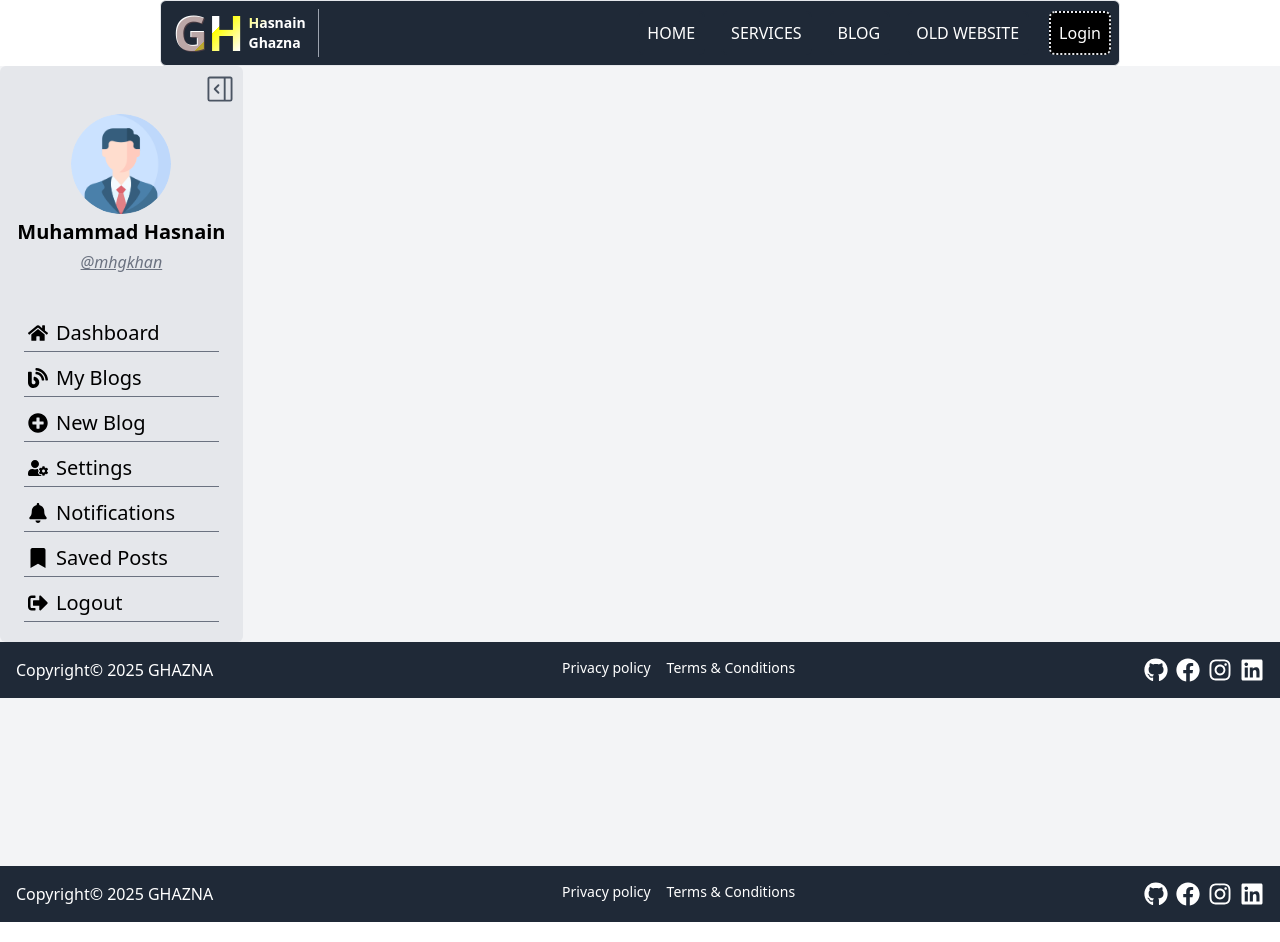
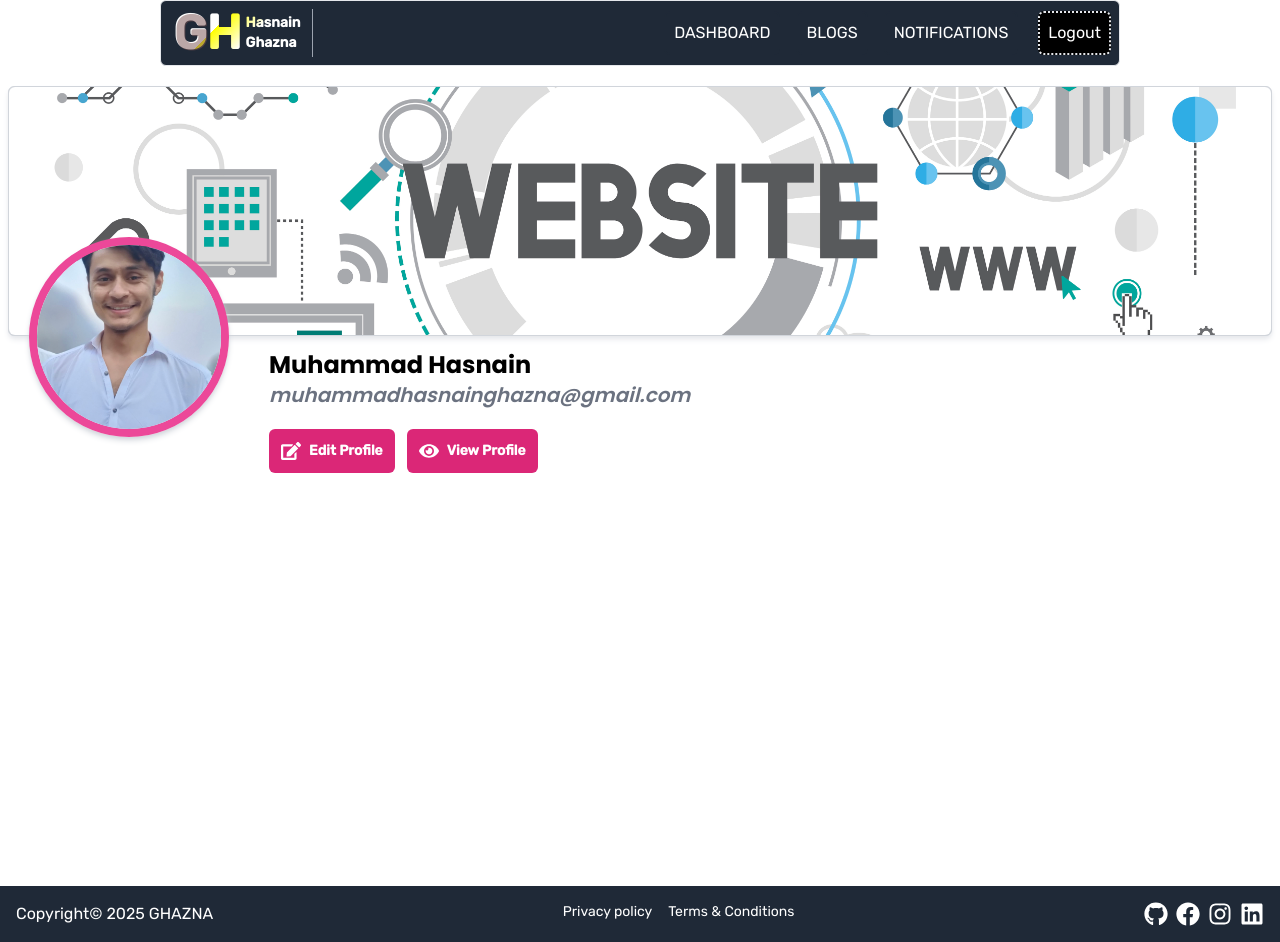
Before and after one commit to mhgkhan/ghazna, a Next.js app: page /profile in a window 1280 px wide. Built offline with nearby package versions, Linux system fonts and the light colour scheme.

Commit message:
Created Profile Hero Section

```diff
--- a/src/app/layout.js
+++ b/src/app/layout.js
@@ -81,7 +81,7 @@ export default function RootLayout({ children }) {
         className={`${headingsFont.variable} ${rubikFont.variable} antialiased`}
       >
         <main className="dark:bg-gray-800 bg-white dark:text-white text-black min-h-screen">
-          <Header isLogged={false} />
+          <Header isLogged={true} />
           {children}
           <Footer />
         </main>
--- a/src/app/profile/layout.js
+++ b/src/app/profile/layout.js
@@ -1,21 +1,9 @@
-import Footer from "@/components/Footer";
-import ProfileSidebar from "@/components/ui/profile/ProfileSidebar";
 
 
 export default async function ProfileRootLayout({ children }) {
     return <>
-        <html lang="en" className="dark:text-white text-black">
-            <body>
-                <main className="min-h-screen bg-gray-100 dark:bg-gray-800 text-black dark:text-white">
-                    <div className="flex items-start justify-between w-full h-full md:gap-3 gap-1 relative">
-                        <ProfileSidebar />
-                        <article className="w-full h-full p-2 relative py-5 rounded-md">
-                            {children}
-                        </article>
-                    </div>
-                    <Footer />
-                </main>
-            </body>
-        </html>
+        <article className="min-h-screen">
+            {children}
+        </article>
     </>
 }
--- a/src/app/profile/page.js
+++ b/src/app/profile/page.js
@@ -1,9 +1,40 @@
+import Image from 'next/image'
+import Link from 'next/link'
 import React from 'react'
+import { FaEdit, FaEye } from 'react-icons/fa'
 
 const page = () => {
   return (
     <section className='dashboard-hero w-full px-2'>
+      {/* <h1 className='text-4xl text-black'>Hello MHGKHn</h1> */}
+      <div className='profile-hero rounded-md my-5'>
+        <div className='container mx-auto'>
+          <div className='profile-img relative w-full md:h-[250px] h-[150px]  md:dark:bg-gray-800 md:bg-gray-300 sm:bg-none border  border-1 border-gray-300 rounded-md shadow-md dark:shadow-gray-400 shadow-gray-200 '>
+            <div className='coverImage md:z-auto w-full h-full relative'>
+              <Image src={"/images/website.jpg"} alt='profile picture' width={700} height={300} className='w-full h-full object-fit object-cover rounded-md' />
+            </div>
 
+            <div className='profile-data w-full md:absolute static md:top-[150px]  flex md:items-start md:justify-start items-center justify-center gap-5 md:h-[150px] md:flex-row flex-col md:mt-auto mt-[-70px]'>
+              <div className='profileImg md:z-auto z-10 md:w-[200px] md:h-[200px] w-[130px] h-[130px] rounded-full shadow-md shadow-gray-300 mx-5 border-8 border-pink-500'>
+              <Image src={"/images/hero.jpg"} alt='profile picture' width={200} height={200} className='rounded-full w-full h-full object-fit object-cover' />
+              </div>
+
+              <div className='profileInfo flex md:h-[200px] ha-auto md:items-end items-center flex-col md:justify-end justify-center md:mt-14 md:w-auto w-full'>
+                <h3 className='md:text-2xl text-xl font-bold md:w-full inline-block'>Muhammad Hasnain  </h3>
+                <h4 className='user-email italic md:text-xl text-sm dark:text-gray-400 text-gray-500'>muhammadhasnainghazna@gmail.com</h4>
+                <div className='buttons flex items-center md:justify-start  justify-center w-full gap-3 my-5 '>
+                  <Link href={"/"} className='p-3 text-sm flex items-cente justify-center gap-2 bg-pink-600 text-white font-bold rounded-md'><span className='text-xl'><FaEdit /></span> Edit Profile </Link>
+                  <Link href={"/"} className='p-3 text-sm flex items-cente justify-center gap-2 bg-pink-600 text-white font-bold rounded-md'><span className='text-xl'><FaEye /></span> View Profile </Link>
+                </div>
+              </div>
+
+
+
+
+            </div>
+          </div>
+        </div>
+      </div>
     </section>
   )
 }
--- a/src/components/Header.jsx
+++ b/src/components/Header.jsx
@@ -5,7 +5,7 @@ import { usePathname, useRouter } from "next/navigation";
 import { useEffect, useState } from "react";
 import { RxHamburgerMenu } from "react-icons/rx";
 
-export default function Header({isLogged}) {
+export default function Header({ isLogged }) {
   const [openedNav, setOpenedNav] = useState(false);
   const pathname = usePathname();
   const router = useRouter();
@@ -20,7 +20,7 @@ export default function Header({isLogged}) {
 
         {/* logo area  */}
         <div className="logo-area flex items-center justify-between gap-2 md:w-auto w-full">
-          <div className="px-3 logo border-1 border-r  border-gray-400 flex items-center justify-center gap-1 cursor-pointer" onClick={()=>{
+          <div className="px-3 logo border-1 border-r  border-gray-400 flex items-center justify-center gap-1 cursor-pointer" onClick={() => {
             router.push("/");
           }}>
             <div className="logo-1 flex items-center justify-center text-5xl">
@@ -49,7 +49,7 @@ export default function Header({isLogged}) {
             } overflow-hidden transition-all duration-200 `}
         >
           <ul className="flex md:flex-row flex-col md:w-auto w-full items-center justify-center md:gap-4 gap-1 list-none md:mt-auto mt-5">
-            {Array.from([{ title: "home", link: "/" }, { title: "services", link: "/#servicessection" }, { title: "blog", link: "/blog" }, { title: "Old Website", link: "http://mhgkhanp.netlify.app" }]).map(
+            {Array.from(!isLogged ? [{ title: "home", link: "/" }, { title: "services", link: "/#servicessection" }, { title: "blog", link: "/blog" }, { title: "Old Website", link: "http://mhgkhanp.netlify.app" }] : [{ title: "Dashboard", link: "/profile/" }, { title: "Blogs", link: "/profile/blogs/" }, { title: "Notifications", link:"/profile/notifications/"}]).map(
               (ele, ind) => {
                 return (
                   <li
@@ -68,11 +68,11 @@ export default function Header({isLogged}) {
             )}
           </ul>
           {
-            isLogged?<button className="p-2 dark:bg-white  bg-black rounded-md border-2 border-dotted border-gray-200 dark:text-black text-white cursor-pointer" aria-label="Login" onClick={()=>router.push("/login")}>
-            Logout
-          </button>:<button className="p-2 dark:bg-white  bg-black rounded-md border-2 border-dotted border-gray-200 dark:text-black text-white cursor-pointer" aria-label="Login" onClick={()=>router.push("/login")}>
-            Login
-          </button>
+            isLogged ? <button className="p-2 dark:bg-white  bg-black rounded-md border-2 border-dotted border-gray-200 dark:text-black text-white cursor-pointer" aria-label="Login" onClick={() => router.push("/login")}>
+              Logout
+            </button> : <button className="p-2 dark:bg-white  bg-black rounded-md border-2 border-dotted border-gray-200 dark:text-black text-white cursor-pointer" aria-label="Login" onClick={() => router.push("/login")}>
+              Login
+            </button>
           }
 
         </nav>
--- a/src/components/ui/profile/ProfileSidebar.jsx
+++ b/src/components/ui/profile/ProfileSidebar.jsx
@@ -16,57 +16,9 @@ const ProfileSidebar = () => {
     }, [])
 
     return (
-        <aside className={`${sidebarOpened ? "w-[300px]" : "w-[100px]"} overflow-hidden transition-all duration-300 h-full dark:bg-gray-900 bg-gray-200 md:p-2 p-1 rounded-md`}>
-            <span onClick={() => setSidebarOpened(!sidebarOpened)} className="text-3xl cursor-pointer aboslute top-3 right-3 float-right dark:text-white text-gray-600">{sidebarOpened ? <GoSidebarExpand /> : <GoSidebarCollapse />}</span>
-            <section className="aside-header my-10">
-                <Image src="/images/user.png" alt="user picture" width={100} height={100} className="rounded-full mx-auto my-1" />
-                <h2 className={`fullname text-xl text-center mx-auto my-1 font-bold ${sidebarOpened ? "w-auto" : "w-[0px] h-[0px]"} overflow-hidden`}>Muhammad Hasnain </h2>
-                <h3 className={`text-center dark:text-gray-300 text-gray-500 underline username italic ${sidebarOpened ? "w-auto" : "w-[0px] h-[0px]"} overflow-hidden`}>@mhgkhan</h3>
-                <hr />
-            </section>
-            <nav className="aside-nav my-3 md:px-4 px-2 ">
-                <Link href="/profile" className={`flex items-center md:justify-start justify-center ${sidebarOpened?"justify-start":""} gap-2 my-2 hover:text-yellow-400 transition text-xl border-b border-gray-500 p-1`}>
-                    <span className={`${!sidebarOpened ? "text-3xl" : ""}`}><FaHome /></span> <span className={`${sidebarOpened ? "w-auto" : "w-[0px] overflow-hidden"}`}>Dashboard </span>
-                </Link>
-                <Link href="/profile/myblogs" className={`flex items-center md:justify-start justify-center ${sidebarOpened?"justify-start":""} gap-2 my-2 hover:text-yellow-400 transition text-xl border-b border-gray-500 p-1`}>
-                    <span className={`${!sidebarOpened ? "text-3xl" : ""}`}><FaBlog /></span> <span className={`${sidebarOpened ? "w-auto" : "w-[0px] overflow-hidden"}`}>My Blogs</span>
-                </Link>
-                <Link href="/profile/createblog" className={`flex items-center md:justify-start justify-center ${sidebarOpened?"justify-start":""} gap-2 my-2 hover:text-yellow-400 transition text-xl border-b border-gray-500 p-1`}>
-                    <span className={`${!sidebarOpened ? "text-3xl" : ""}`}><FaPlusCircle /></span> <span className={`${sidebarOpened ? "w-auto" : "w-[0px] overflow-hidden"}`}>New Blog</span>
-                </Link>
-                <Link href="/profile/settings" className={`flex items-center md:justify-start justify-center ${sidebarOpened?"justify-start":""} gap-2 my-2 hover:text-yellow-400 transition text-xl border-b border-gray-500 p-1`}>
-                    <span className={`${!sidebarOpened ? "text-3xl" : ""}`}><FaUserCog /></span> <span className={`${sidebarOpened ? "w-auto" : "w-[0px] overflow-hidden"}`}>Settings</span>
-                </Link>
-                <Link href="/profile/notifications" className={`flex items-center md:justify-start justify-center ${sidebarOpened?"justify-start":""} gap-2 my-2 hover:text-yellow-400 transition text-xl border-b border-gray-500 p-1`}>
-                    <span className={`${!sidebarOpened ? "text-3xl" : ""}`}><FaBell /></span> <span className={`${sidebarOpened ? "w-auto" : "w-[0px] overflow-hidden"}`}>Notifications</span>
-                </Link>
-                <Link href="/profile/saved" className={`flex items-center md:justify-start justify-center ${sidebarOpened?"justify-start":""} gap-2 my-2 hover:text-yellow-400 transition text-xl border-b border-gray-500 p-1`}>
-                    <span className={`${!sidebarOpened ? "text-3xl" : ""}`}><FaBookmark /></span> <span className={`${sidebarOpened ? "w-auto" : "w-[0px] overflow-hidden"}`}>Saved Posts</span>
-                </Link>
-                <Link href="/logout" className={`flex items-center md:justify-start justify-center ${sidebarOpened?"justify-start":""} gap-2 my-2 hover:text-yellow-400 transition text-xl border-b border-gray-500 p-1`}>
-                    <span className={`${!sidebarOpened ? "text-3xl" : ""}`}><FaSignOutAlt /></span> <span className={`${sidebarOpened ? "w-auto" : "w-[0px] overflow-hidden"}`}>Logout</span>
-                </Link>
+        <header className={`${sidebarOpened ? "w-[300px]" : "w-[100px]"} overflow-hidden transition-all duration-300 h-full dark:bg-gray-900 bg-gray-200 md:p-2 p-1 rounded-md`}>
 
-                {/* <Link href="/profile/myblogs/" className={`flex items-center md:justify-start justify-center ${sidebarOpened?"justify-start":""} gap-2 my-2 hover:text-yellow-400 transition">
-                    <FaBlog className={`${!sidebarOpened ? "p-2 dark`}bg-gray-300 bg-gray-300 text-black font-bold rounded-md text-4xl" : ""}`} /> <span className={`${sidebarOpened ? "block" : "hidden"}`}>My Blogs</span>
-                </Link>
-                <Link href="/profile/createblog/" className={`flex items-center md:justify-start justify-center ${sidebarOpened?"justify-start":""} gap-2 my-2 hover:text-yellow-400 transition">
-                    <FaPlusCircle className={`${!sidebarOpened ? "p-2 dark`}bg-gray-300 bg-gray-300 text-black font-bold rounded-md text-4xl" : ""}`} /> <span className={`${sidebarOpened ? "block" : "hidden"}`}>New Blog</span>
-                </Link>
-                <Link href="/profile/settings/" className={`flex items-center md:justify-start justify-center ${sidebarOpened?"justify-start":""} gap-2 my-2 hover:text-yellow-400 transition">
-                    <FaUserCog className={`${!sidebarOpened ? "p-2 dark`}bg-gray-300 bg-gray-300 text-black font-bold rounded-md text-4xl" : ""}`} /> <span className={`${sidebarOpened ? "block" : "hidden"}`}>Settings</span>
-                </Link>
-                <Link href="/profile/notifications/" className={`flex items-center md:justify-start justify-center ${sidebarOpened?"justify-start":""} gap-2 my-2 hover:text-yellow-400 transition">
-                    <FaBell className={`${!sidebarOpened ? "p-2 dark`}bg-gray-300 bg-gray-300 text-black font-bold rounded-md text-4xl" : ""}`} /> <span className={`${sidebarOpened ? "block" : "hidden"}`}>Notifications</span>
-                </Link>
-                <Link href="/profile/saved/" className={`flex items-center md:justify-start justify-center ${sidebarOpened?"justify-start":""} gap-2 my-2 hover:text-yellow-400 transition">
-                    <FaBookmark className={`${!sidebarOpened ? "p-2 dark`}bg-gray-300 bg-gray-300 text-black font-bold rounded-md text-4xl" : ""}`} /> <span className={`${sidebarOpened ? "block" : "hidden"}`}>Saved Posts</span>
-                </Link>
-                <Link href="/logout/" className={`flex items-center md:justify-start justify-center ${sidebarOpened?"justify-start":""} gap-2 my-2 hover:text-yellow-400 transition">
-                    <FaSignOutAlt className={`${!sidebarOpened ? "p-2 dark`}bg-gray-300 bg-gray-300 text-black font-bold rounded-md text-4xl" : ""}`} /> <span className={`${sidebarOpened ? "block" : "hidden"}`}>Logout</span>
-                </Link> */}
-            </nav>
-        </aside>
+        </header>
     )
 }
 
```
